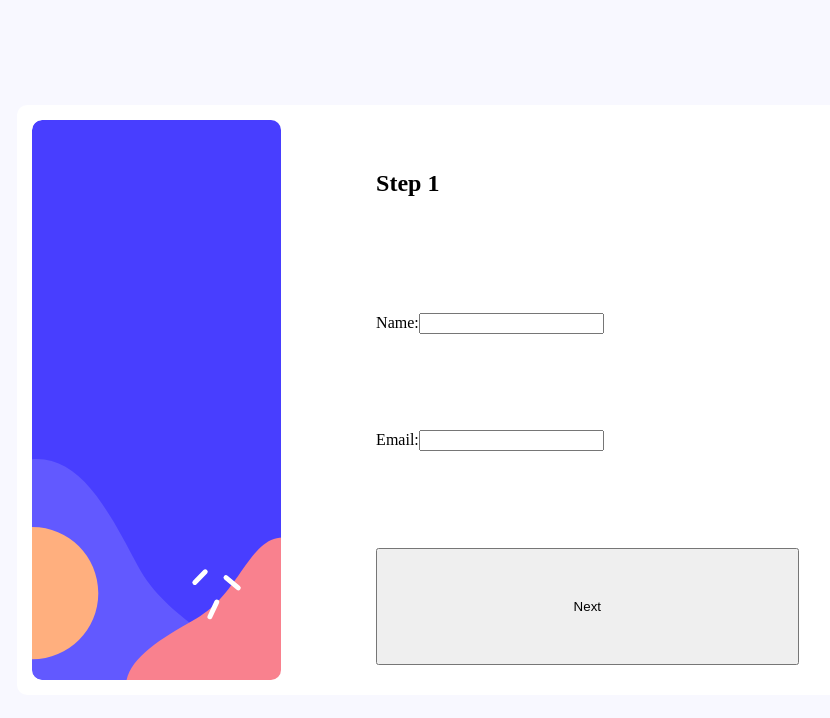
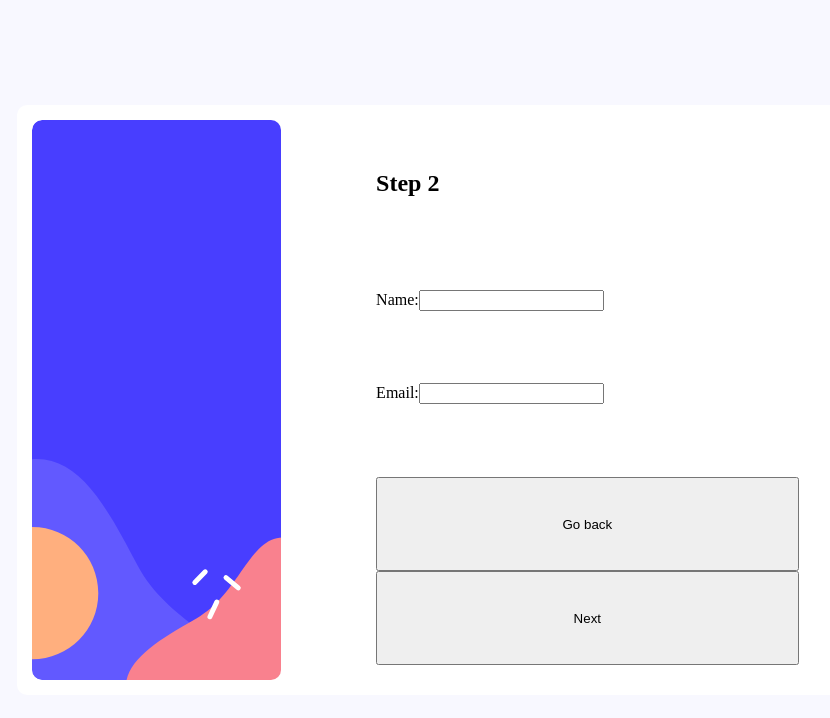
Before and after one commit to EdoardoMiglioli/Multi-step-form-design, a React (Create React App) app in the folder multi-step-form/: page / in a window 1280 px wide. Both pictures are taken after a click on the button "Next". Shown: the top 718 px of the page, without its empty margins (185-1015 px from the left). Built offline with nearby package versions, Linux system fonts and the light colour scheme.

Commit message:
built functionality to go back and foward between the steps

```diff
--- a/multi-step-form/src/components/Steps/Step1.jsx
+++ b/multi-step-form/src/components/Steps/Step1.jsx
@@ -1,7 +1,7 @@
 import React from 'react';
 
 function Step1({ formData, handleChange, onNext }) {
-  const { name, email } = formData;
+  const { name, email, phone } = formData;
 
   const handleNext = (e) => {
     e.preventDefault();
@@ -22,14 +22,28 @@ function Step1({ formData, handleChange, onNext }) {
         <input
             value={name}
             onChange={handleChange}
+            type="text"
+            name="name"
         />
       </label>
 
       <label>
-        Email:
+        Email address:
         <input
             value={email}
             onChange={handleChange}
+            type="text"
+            name="email"
+        />
+      </label>
+
+      <label>
+        Phone number:
+        <input
+            value={phone}
+            onChange={handleChange}
+            type="text"
+            name="email"
         />
       </label>
 
--- a/multi-step-form/src/components/Steps/Step2.jsx
+++ b/multi-step-form/src/components/Steps/Step2.jsx
@@ -1,6 +1,6 @@
 import React from 'react';
 
-function Step2({ formData, handleChange, onNext }) {
+function Step2({ formData, handleChange, onNext, onPrev }) {
   const { name, email } = formData;
 
   const handleNext = (e) => {
@@ -14,9 +14,20 @@ function Step2({ formData, handleChange, onNext }) {
     onNext();
   };
 
+  const handlePrev = (e) => {
+    e.preventDefault();
+    // Add validation logic here
+    // For example:
+    // if (!name || !email) {
+    //   // Display error message
+    //   return;
+    // }
+    onPrev();
+  };
+
   return (
     <div className="step step-2">
-      <h2>Step 1</h2>
+      <h2>Step 2</h2>
       <label>
         Name:
         <input
@@ -33,6 +44,7 @@ function Step2({ formData, handleChange, onNext }) {
         />
       </label>
 
+      <button onClick={handlePrev}>Go back</button>
       <button onClick={handleNext}>Next</button>
     </div>
   );
--- a/multi-step-form/src/components/Steps/Step3.jsx
+++ b/multi-step-form/src/components/Steps/Step3.jsx
@@ -1,6 +1,6 @@
 import React from 'react';
 
-function Step3({ formData, handleChange, onNext }) {
+function Step3({ formData, handleChange, onNext, onPrev }) {
   const { name, email } = formData;
 
   const handleNext = (e) => {
@@ -14,9 +14,20 @@ function Step3({ formData, handleChange, onNext }) {
     onNext();
   };
 
+  const handlePrev = (e) => {
+    e.preventDefault();
+    // Add validation logic here
+    // For example:
+    // if (!name || !email) {
+    //   // Display error message
+    //   return;
+    // }
+    onPrev();
+  };
+
   return (
     <div className="step step-3">
-      <h2>Step 1</h2>
+      <h2>Step 3</h2>
       <label>
         Name:
         <input
@@ -33,6 +44,7 @@ function Step3({ formData, handleChange, onNext }) {
         />
       </label>
 
+      <button onClick={handlePrev}>Go back</button>
       <button onClick={handleNext}>Next</button>
     </div>
   );
--- a/multi-step-form/src/components/Steps/Step4.jsx
+++ b/multi-step-form/src/components/Steps/Step4.jsx
@@ -1,9 +1,9 @@
 import React from 'react';
 
-function Step4({ formData, handleChange, onNext }) {
+function Step4({ formData, handleChange, onPrev }) {
   const { name, email } = formData;
 
-  const handleNext = (e) => {
+  const handlePrev = (e) => {
     e.preventDefault();
     // Add validation logic here
     // For example:
@@ -11,12 +11,12 @@ function Step4({ formData, handleChange, onNext }) {
     //   // Display error message
     //   return;
     // }
-    onNext();
+    onPrev();
   };
 
   return (
     <div className="step step-4">
-      <h2>Step 1</h2>
+      <h2>Step 4</h2>
       <label>
         Name:
         <input
@@ -33,7 +33,7 @@ function Step4({ formData, handleChange, onNext }) {
         />
       </label>
 
-      <button onClick={handleNext}>Next</button>
+      <button onClick={handlePrev}>Go back</button>
     </div>
   );
 }
```
